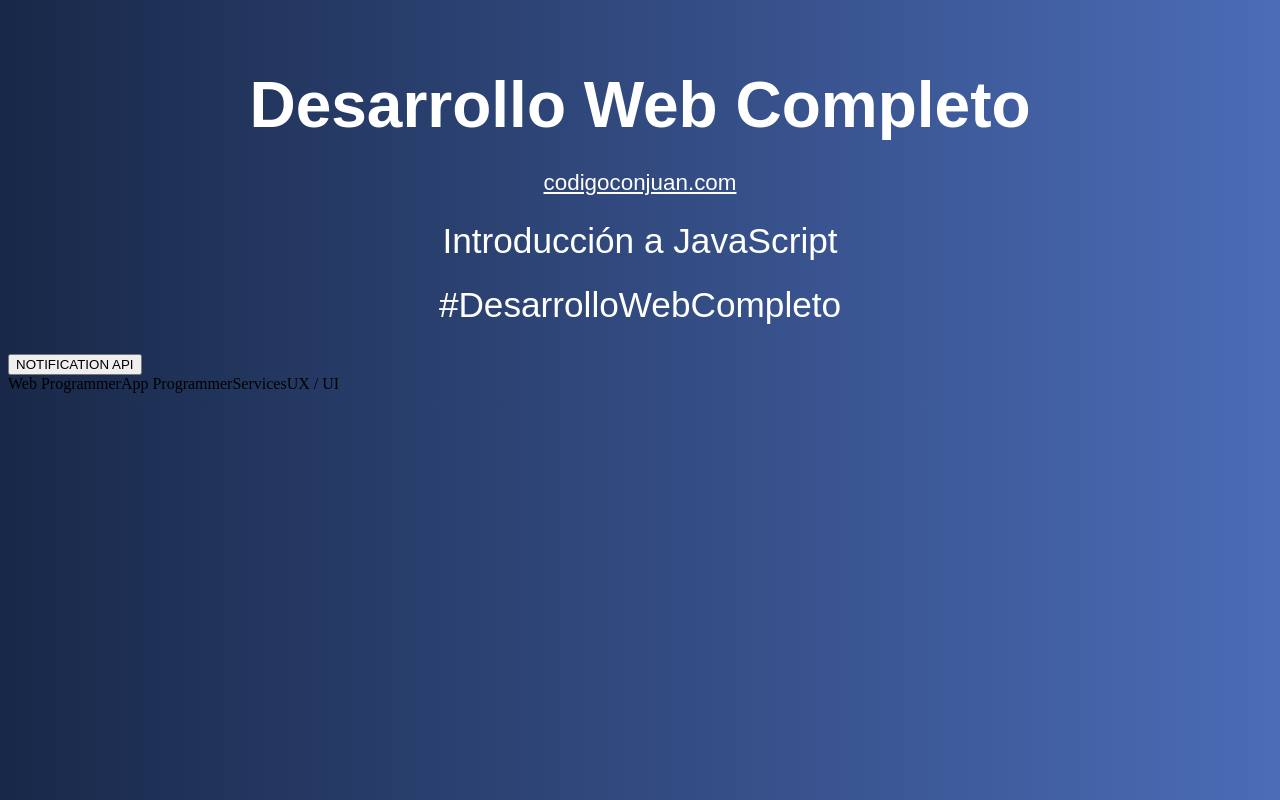
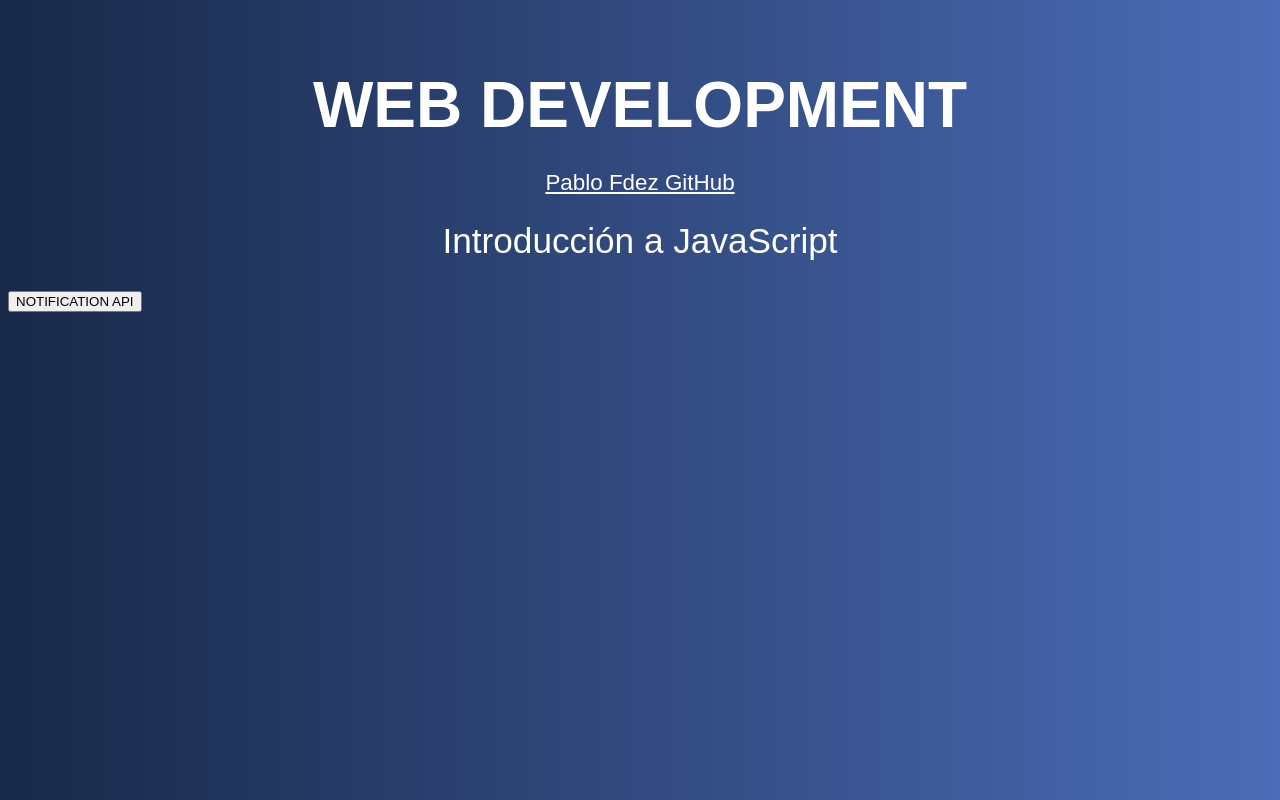
Before and after one commit to pablofdezcampos/JavaScriptIntroduction, a plain HTML site: page index.html in a window 1280 px wide. Drawn offline with Linux system fonts and the light colour scheme; a web font is replaced by a local one.

Commit message:
Editing index.html

```diff
--- a/index.html
+++ b/index.html
@@ -12,10 +12,9 @@
 <body>
 
     <div class="contenido">
-        <h1>Desarrollo Web Completo</h1>
-        <a href="http://www.codigoconjuan.com" target="_blank">codigoconjuan.com</a>
+        <h1>WEB DEVELOPMENT</h1>
+        <a href="https://github.com/pabofdezcampos" target="_blank">Pablo Fdez GitHub</a>
         <p>Introducción a JavaScript</p>
-        <p class="hashtag">#DesarrolloWebCompleto</p>
     </div>
 
     <!-- CREATING THE FIRST HELLO WORLD IN JAVASCRIPT -->
@@ -28,7 +27,7 @@
     <!-- <script src="js/object/object.js"></script> -->
 
     <!-- ADDING ONE OBJECT TO ANOTHER -->
-    <!-- <script src="js/objetc/object2.js"></script> -->
+    <script src="js/object/object2.js"></script>
 
     <!-- INTRODUCTION TO ARRAYS IN JAVASCRIPT -->
     <!-- <script src="js/arrays/arrays.js"></script> -->
@@ -68,7 +67,7 @@
 
     <!-- FETCH API JAVASCRIPT -->
     <div class="content"></div>
-    <script src="js/api/fetch.js"></script>
+    <!-- <script src="js/api/fetch.js"></script> -->
 
 </body>
 
```
